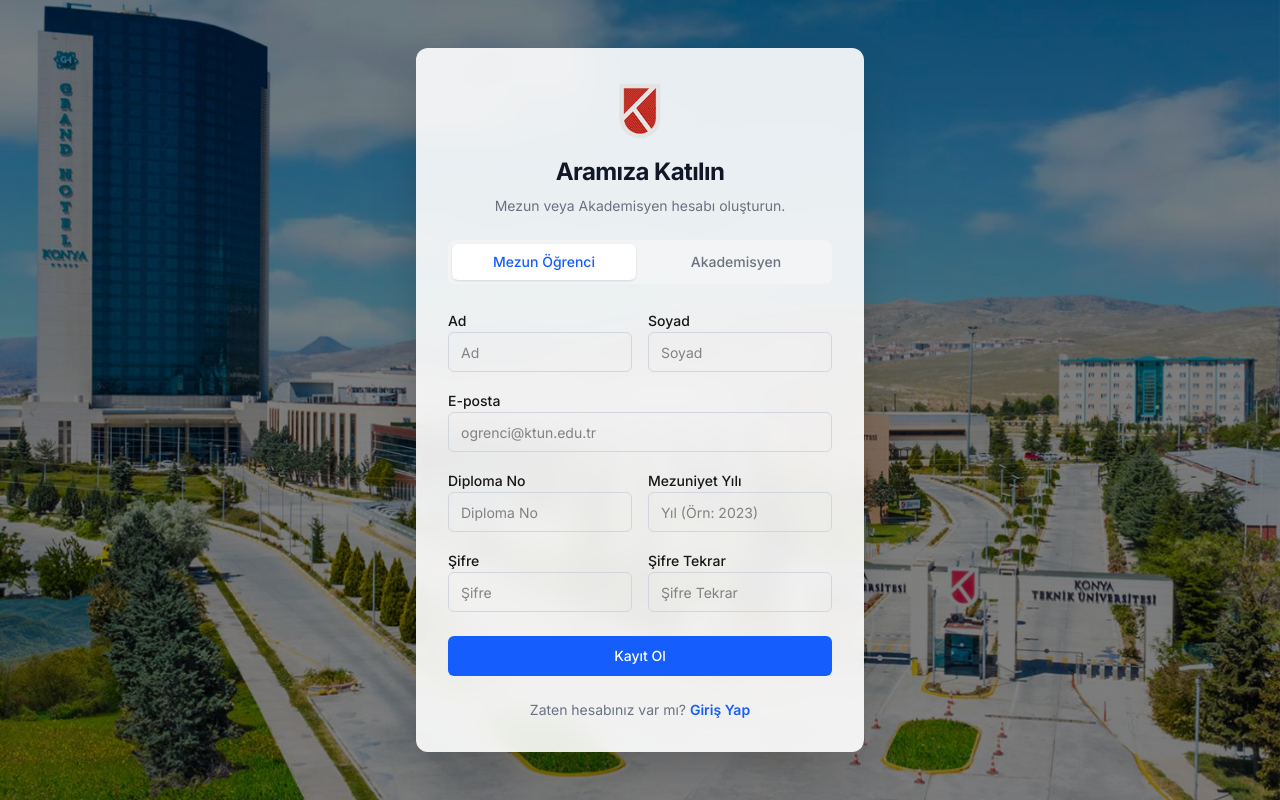
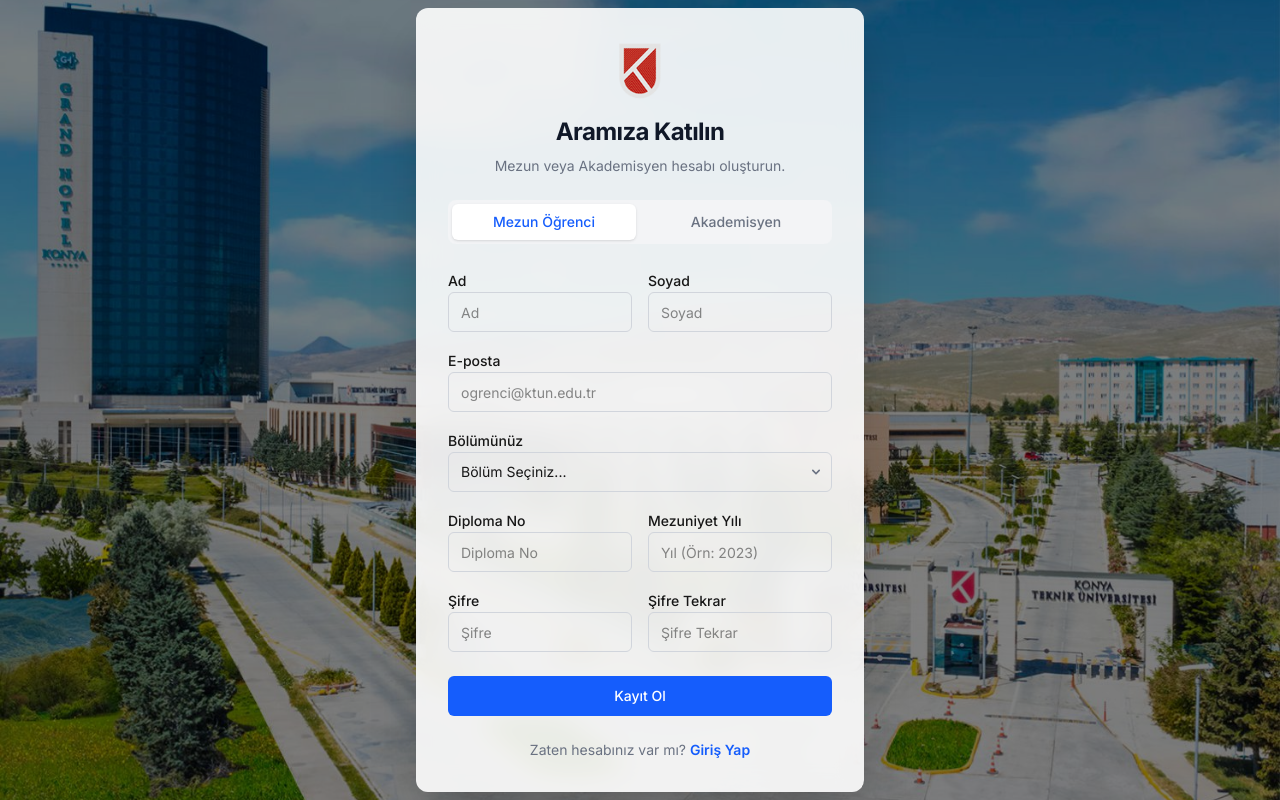
Before and after one commit to ramazanerentepe/mezun-takip-sistemi, a Next.js app: page /register in a window 1280 px wide. Built offline with nearby package versions, Linux system fonts and the light colour scheme.

Commit message:
louyt oynama öncesi

```diff
--- a/src/app/(auth)/login/page.js
+++ b/src/app/(auth)/login/page.js
@@ -88,7 +88,7 @@ export default function LoginPage() {
             className="flex h-10 w-full rounded-md border border-gray-300 bg-transparent px-3 py-2 text-sm placeholder:text-gray-400 focus:outline-none focus:ring-2 focus:ring-blue-600 focus:border-transparent disabled:cursor-not-allowed disabled:opacity-50 dark:border-zinc-700 dark:text-white"
             id="email"
             name="email"
-            placeholder="ornek@ktun.edu.tr"
+            placeholder="email@ktun.edu.tr"
             type="email"
             autoCapitalize="none"
             autoComplete="email"
--- a/src/app/(auth)/register/page.js
+++ b/src/app/(auth)/register/page.js
@@ -4,17 +4,28 @@ import { useState } from "react";
 import Link from "next/link";
 import Image from "next/image";
 
+// GEÇİCİ BÖLÜM LİSTESİ (Backend bağlanana kadar buradan çekeceğiz)
+const MOCK_DEPARTMENTS = [
+  { id: "1", name: "Bilgisayar Mühendisliği" },
+  { id: "2", name: "Elektrik-Elektronik Mühendisliği" },
+  { id: "3", name: "Makine Mühendisliği" },
+  { id: "4", name: "İnşaat Mühendisliği" },
+  { id: "5", name: "Endüstri Mühendisliği" },
+  { id: "6", name: "Mimarlık" },
+  { id: "7", name: "Yazılım Mühendisliği" },
+  { id: "8", name: "Yapay Zeka ve Makine Öğrenmesi" },
+];
+
 export default function RegisterPage() {
   const [userType, setUserType] = useState("graduate");
   const [isLoading, setIsLoading] = useState(false);
-
-  // Hata mesajlarını yöneteceğimiz tek nokta
   const [error, setError] = useState("");
 
   const [formData, setFormData] = useState({
     name: "",
     surname: "",
     email: "",
+    departmentId: "", // YENİ: Bölüm ID'si eklendi
     password: "",
     confirmPassword: "",
     diplomaNo: "",
@@ -25,8 +36,6 @@ export default function RegisterPage() {
   const handleChange = (e) => {
     const { id, value } = e.target;
     setFormData((prev) => ({ ...prev, [id]: value }));
-
-    // Kullanıcı düzeltme yaparken hata mesajını ekrandan kaldır
     if (error) setError("");
   };
 
@@ -34,8 +43,8 @@ export default function RegisterPage() {
    * MOCK (Taklit) DOĞRULAMA
    */
   const checkIdentityFromSchoolDB = async (type, uniqueId) => {
-    console.log(`${type} - ${uniqueId} sorgulanıyor...`);
-    await new Promise((resolve) => setTimeout(resolve, 1500));
+    console.log(`${type} - ${uniqueId} okul veritabanından sorgulanıyor...`);
+    await new Promise((resolve) => setTimeout(resolve, 1000)); // 1 saniye bekle
     return true;
   };
 
@@ -45,45 +54,59 @@ export default function RegisterPage() {
 
     // 1. Şifre Eşleşme Kontrolü
     if (formData.password !== formData.confirmPassword) {
-      setError("HATA: Girdiğiniz şifreler birbiriyle uyuşmuyor. Lütfen kontrol ediniz.");
+      setError("HATA: Şifreler uyuşmuyor.");
       return;
     }
 
     // 2. Şifre Uzunluk Kontrolü
     if (formData.password.length < 6) {
-      setError("HATA: Güvenliğiniz için şifreniz en az 6 karakter olmalıdır.");
+      setError("HATA: Şifre en az 6 karakter olmalıdır.");
+      return;
+    }
+
+    // 3. Bölüm Seçimi Kontrolü (YENİ)
+    if (!formData.departmentId) {
+      setError("HATA: Lütfen bölümünüzü seçiniz.");
       return;
     }
 
     setIsLoading(true);
 
-    // 3. Okul Veritabanı Kontrolü
+    // 4. Okul Veritabanı Kontrolü (Simülasyon)
     const uniqueIdToCheck = userType === "graduate" ? formData.diplomaNo : formData.email;
     const isVerified = await checkIdentityFromSchoolDB(userType, uniqueIdToCheck);
 
     if (!isVerified) {
-      setError("HATA: Okul kayıtlarında bu bilgilerle eşleşen bir kişi bulunamadı! Lütfen bilgilerinizi kontrol edin.");
+      setError("HATA: Okul kayıtlarında eşleşme bulunamadı.");
       setIsLoading(false);
       return;
     }
 
-    // 4. Paketleme
+    // 5. Paketleme (Console'a yazdırıyoruz)
     const registerPayload = {
-      type: userType,
-      name: formData.name,
-      surname: formData.surname,
+      userRole: userType === "graduate" ? "GRADUATE" : "ACADEMIC", // Backend formatına uygun rol ismi
+      firstName: formData.name,
+      lastName: formData.surname,
       email: formData.email,
-      password: formData.password,
+      departmentId: formData.departmentId, // YENİ: Bölüm bilgisi pakette
+      password: formData.password, // (Not: Gerçekte burası hash'lenecek)
+
+      // Mezunsa ekle
       ...(userType === "graduate" && {
-        diplomaNumber: formData.diplomaNo,
-        graduationYear: formData.gradYear,
+        diplomaNo: formData.diplomaNo,
+        graduationYear: parseInt(formData.gradYear),
       }),
+
+      // Akademisyense ekle
       ...(userType === "academician" && {
         academicTitle: formData.title,
       }),
     };
 
-    console.log("Kayıt Başarılı, Paket:", registerPayload);
+    console.log("✅ FRONTEND PAKETİ HAZIR:", registerPayload);
+
+    // Simülasyon bitişi (Backend olmadığı için burada duruyoruz)
+    alert("Paket konsola yazıldı! (F12 -> Console)");
     setIsLoading(false);
   };
 
@@ -101,6 +124,7 @@ export default function RegisterPage() {
         </p>
       </div>
 
+      {/* Kullanıcı Tipi Seçimi (Tablar) */}
       <div className="grid grid-cols-2 gap-2 p-1 bg-gray-100 rounded-lg dark:bg-zinc-800">
         <button
           type="button"
@@ -136,7 +160,7 @@ export default function RegisterPage() {
               id="name"
               type="text"
               className="flex h-10 w-full rounded-md border border-gray-300 bg-transparent px-3 py-2 text-sm focus:ring-2 focus:ring-blue-600 dark:border-zinc-700 dark:text-white"
-              placeholder="Ad" // GÜNCELLENDİ
+              placeholder="Ad"
               required
               onChange={handleChange}
             />
@@ -147,7 +171,7 @@ export default function RegisterPage() {
               id="surname"
               type="text"
               className="flex h-10 w-full rounded-md border border-gray-300 bg-transparent px-3 py-2 text-sm focus:ring-2 focus:ring-blue-600 dark:border-zinc-700 dark:text-white"
-              placeholder="Soyad" // GÜNCELLENDİ
+              placeholder="Soyad"
               required
               onChange={handleChange}
             />
@@ -167,7 +191,35 @@ export default function RegisterPage() {
           />
         </div>
 
-        {/* Dinamik Alanlar */}
+        {/* --- YENİ EKLENEN KISIM: Bölüm Seçimi --- */}
+        <div className="space-y-1">
+          <label className="text-sm font-medium dark:text-gray-300">Bölümünüz</label>
+          <div className="relative">
+            <select
+              id="departmentId" // State'teki isimle aynı olmalı
+              className="flex h-10 w-full rounded-md border border-gray-300 bg-transparent px-3 py-2 text-sm focus:ring-2 focus:ring-blue-600 dark:border-zinc-700 dark:text-white dark:bg-black appearance-none cursor-pointer"
+              required
+              onChange={handleChange}
+              defaultValue=""
+            >
+              <option value="" disabled>Bölüm Seçiniz...</option>
+              {MOCK_DEPARTMENTS.map((dept) => (
+                <option key={dept.id} value={dept.id} className="text-black">
+                  {dept.name}
+                </option>
+              ))}
+            </select>
+            {/* Küçük ok ikonu */}
+            <div className="pointer-events-none absolute inset-y-0 right-0 flex items-center px-2 text-gray-500">
+              <svg className="h-4 w-4 fill-current" viewBox="0 0 20 20">
+                <path d="M5.293 7.293a1 1 0 011.414 0L10 10.586l3.293-3.293a1 1 0 111.414 1.414l-4 4a1 1 0 01-1.414 0l-4-4a1 1 0 010-1.414z" clipRule="evenodd" fillRule="evenodd"/>
+              </svg>
+            </div>
+          </div>
+        </div>
+        {/* ----------------------------------------- */}
+
+        {/* Dinamik Alanlar (Mezun / Akademisyen Farkı) */}
         {userType === "graduate" ? (
           <div className="grid grid-cols-2 gap-4">
             <div className="space-y-1">
@@ -254,7 +306,7 @@ export default function RegisterPage() {
           disabled={isLoading}
           className="inline-flex items-center justify-center rounded-md text-sm font-medium bg-blue-600 text-white hover:bg-blue-700 h-10 px-4 py-2 w-full mt-2 transition-colors disabled:opacity-50 disabled:cursor-wait"
         >
-          Kayıt Ol
+          {isLoading ? "İşleniyor..." : "Kayıt Ol"}
         </button>
       </form>
 
```
